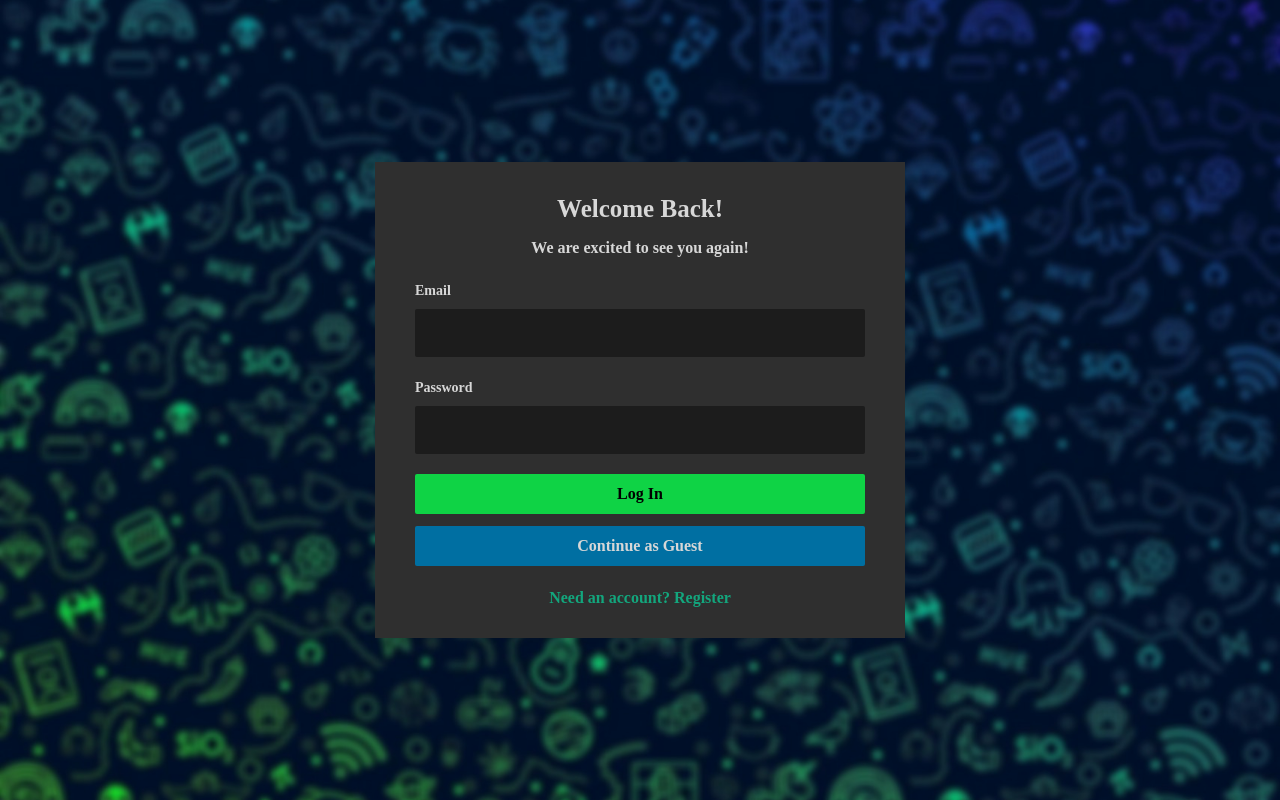
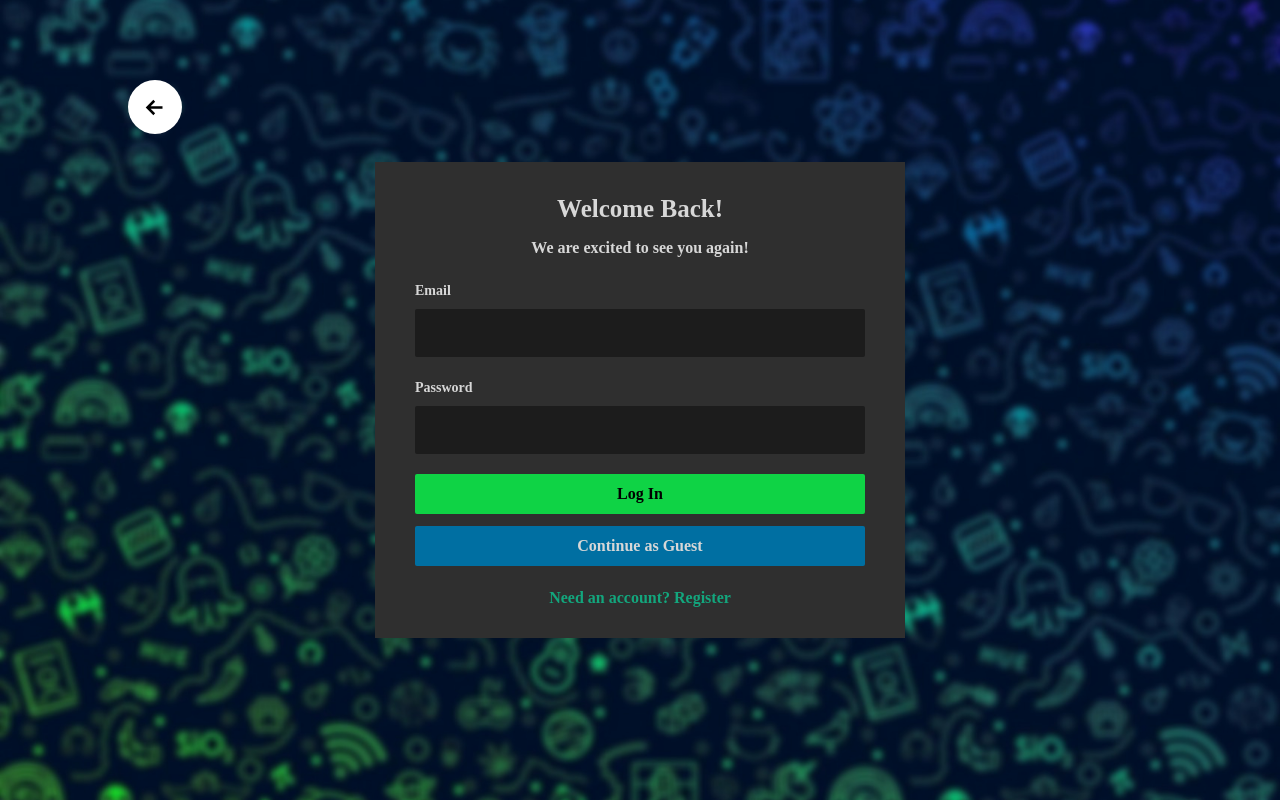
Before and after one commit to NeerajSati/chit-chat-room, a React (Create React App) app: page / in a window 1280 px wide. Built offline with nearby package versions, Linux system fonts and the light colour scheme.

Commit message:
Floating Back button added

```diff
--- a/src/components/Login/Login.jsx
+++ b/src/components/Login/Login.jsx
@@ -1,5 +1,6 @@
 import React,{useState} from 'react'
 import Background from '../../assets/Login.jpg'
+import {GrFormPreviousLink} from 'react-icons/gr'
 
 function Login() {
     const [page, setPage] = useState('Login');
@@ -40,6 +41,7 @@ function Login() {
             <div onClick={()=>setPage('Login')} className='cursor-pointer mt-5 text-[#13A67D]'>Already have an account?</div>
         </div>
         }
+        <div className='cursor-pointer absolute left-[10%] top-[10%] bg-[white] p-3 rounded-full text-[30px]'><GrFormPreviousLink/></div>
     </div>
   )
 }
```
